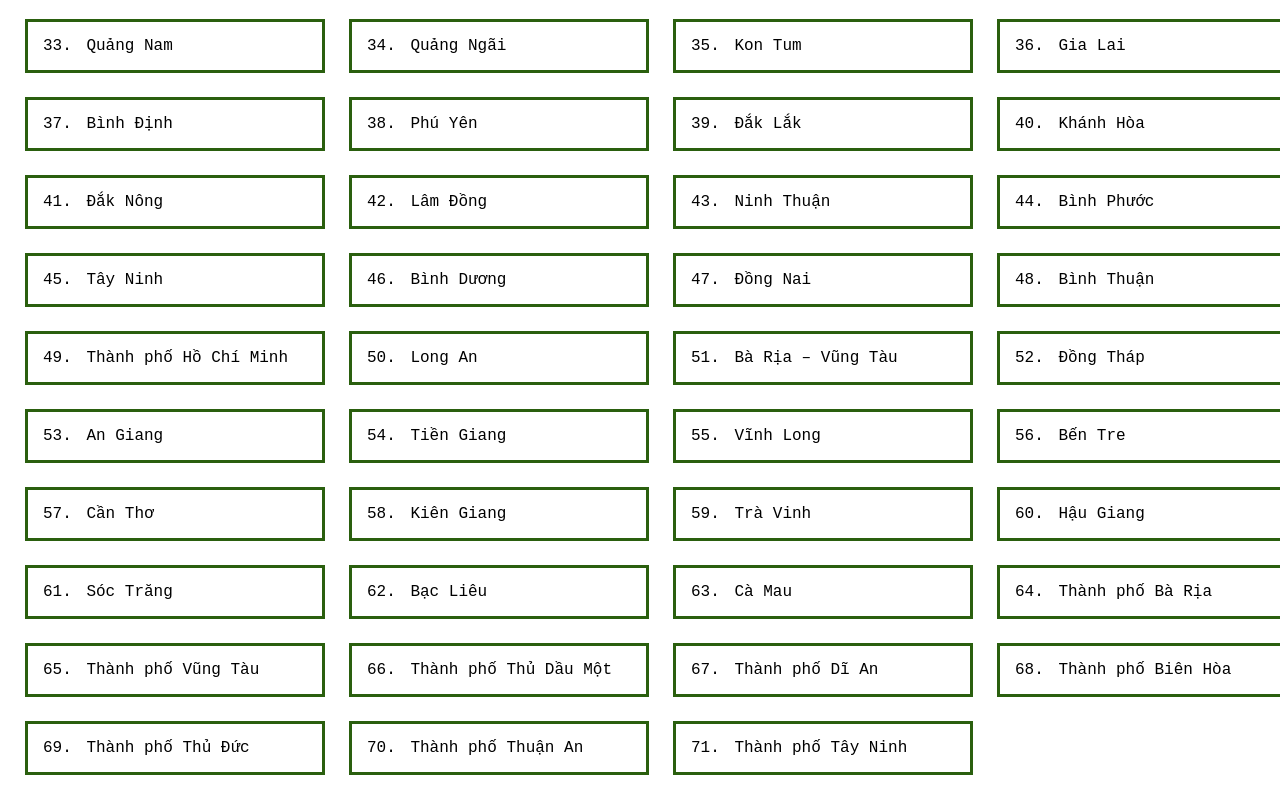
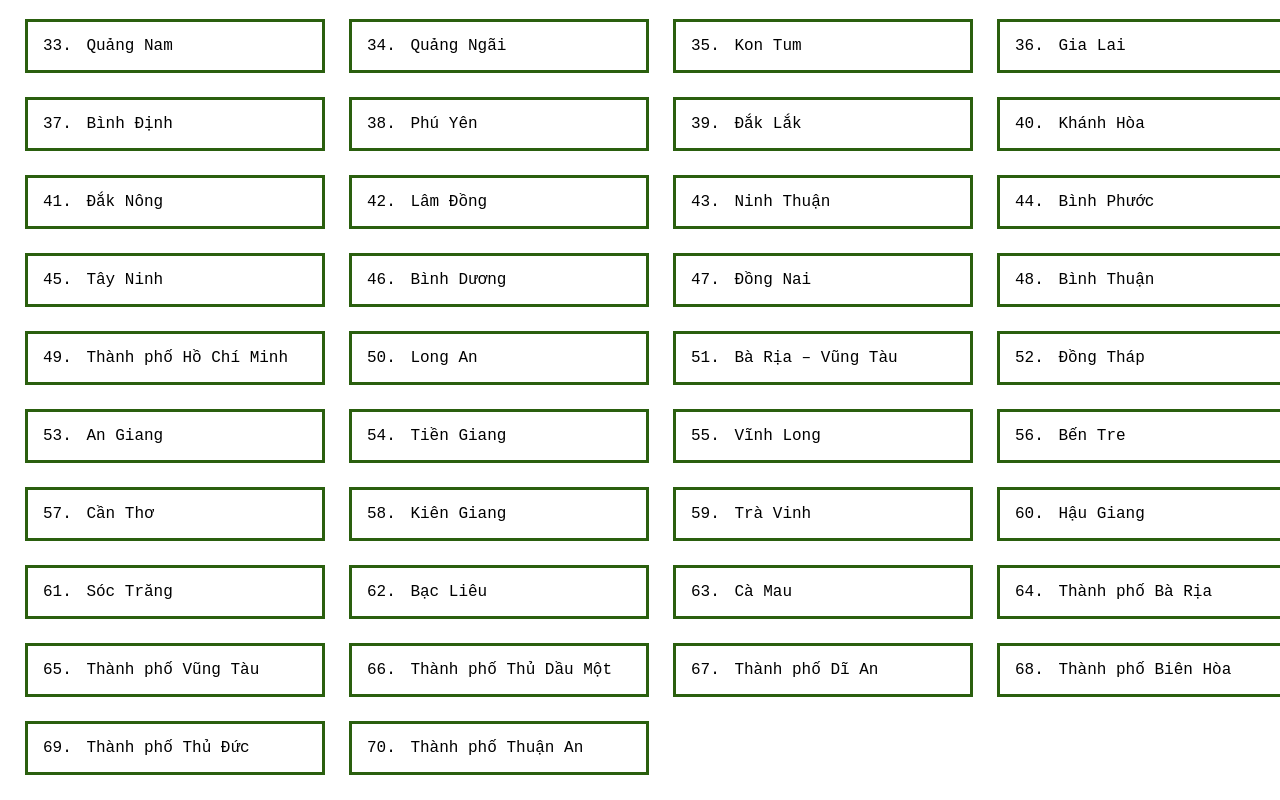
Before and after one commit to theksbd/urban-rural, a React (Vite) app: page / in a window 1280 px wide. Shown: the part 999-1799 px from the top of the page. Built offline with nearby package versions, Linux system fonts and the light colour scheme; a web font is replaced by a local one.

Commit message:
Update city.js

```diff
--- a/src/data/city.js
+++ b/src/data/city.js
@@ -378,6 +378,5 @@ export const cities = [
     name: 'Thành phố Thuận An',
     latitude: '10°54′18″N',
     longitude: '106°41′58″E'
-  },
-  { id: 71, name: 'Thành phố Tây Ninh', latitude: '11°22′4″N', longitude: '106°7′8″E' }
+  }
 ];
```
